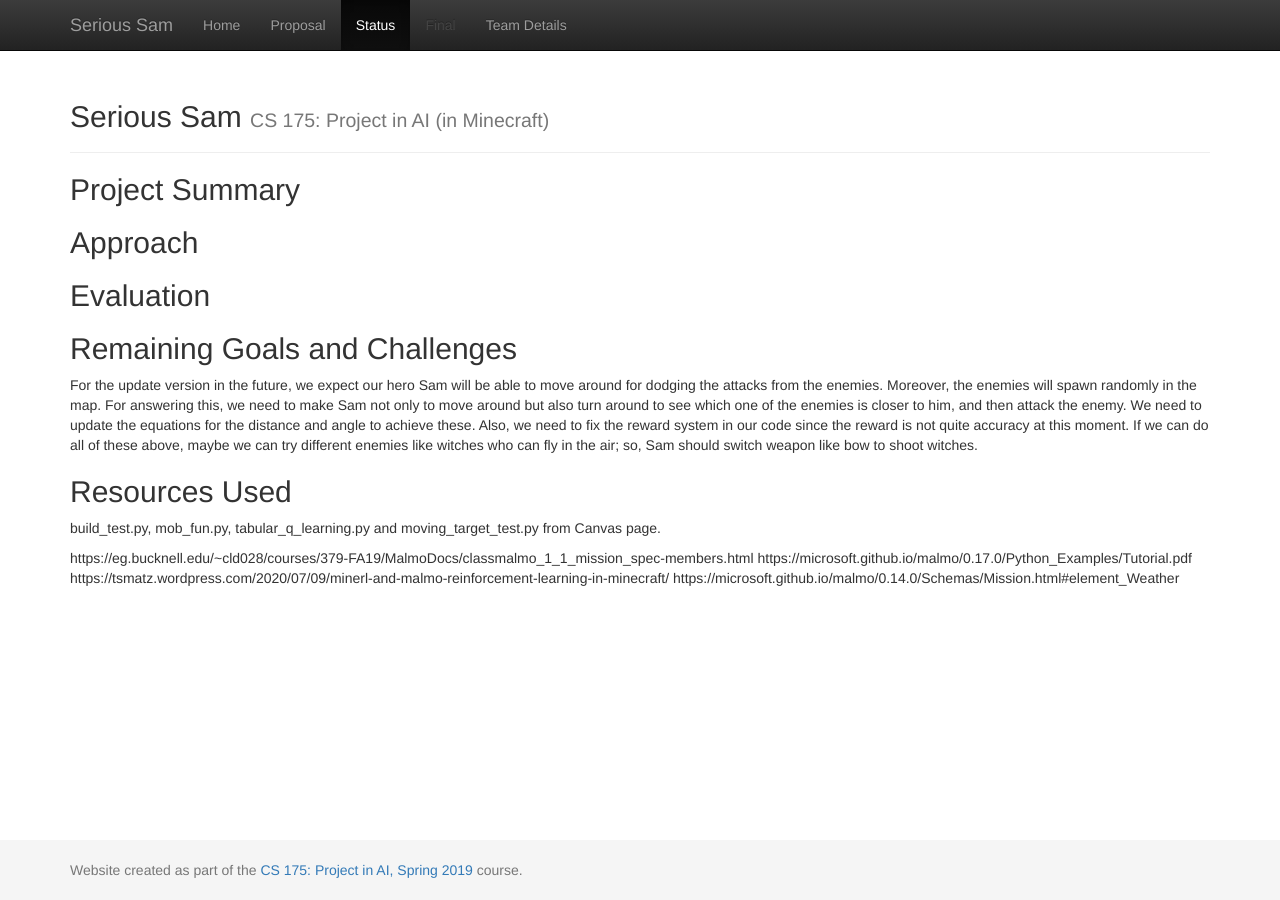
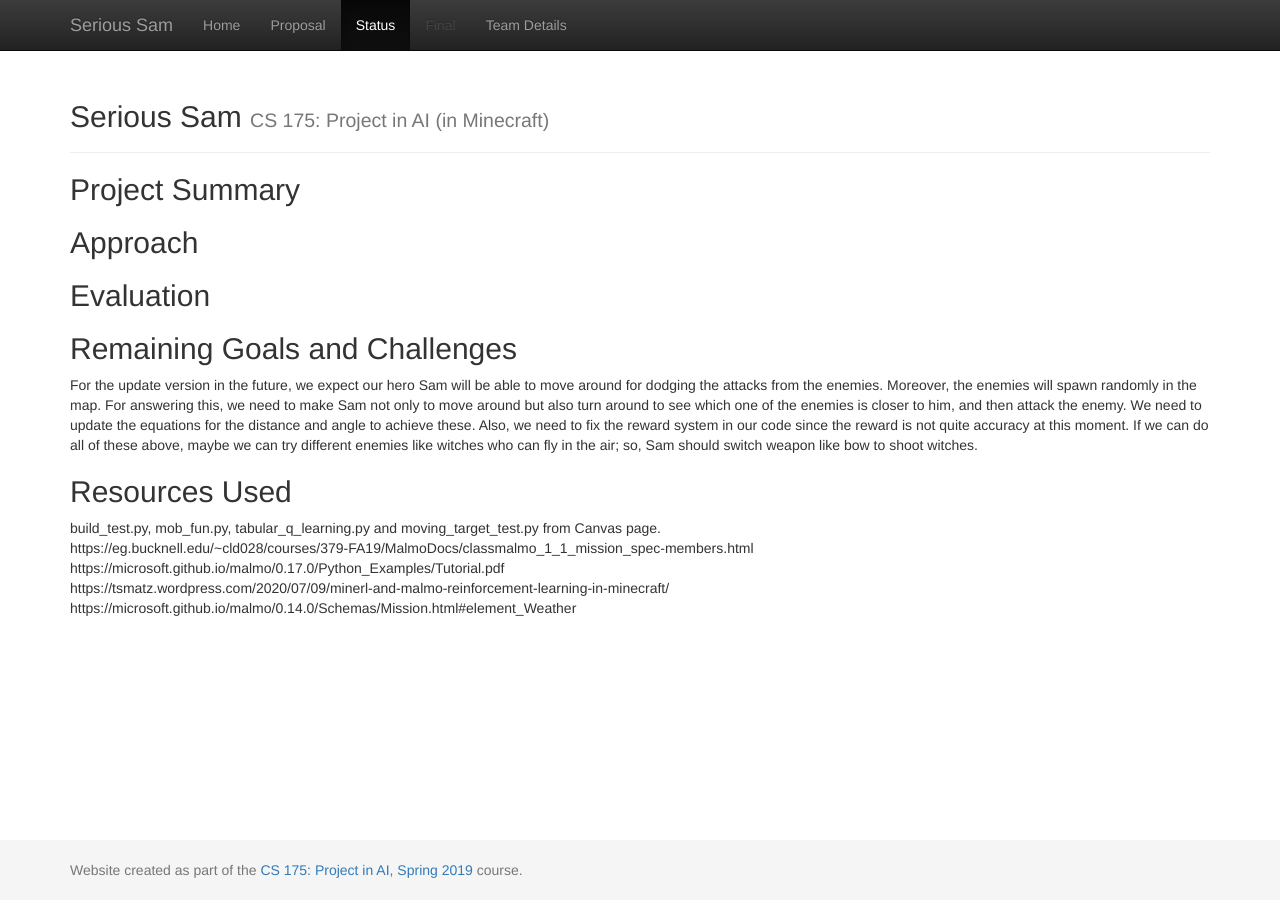
Before and after one commit to Superpanda35/Serious-Sam, a Jekyll site: the page built from docs/status.md, in a window 1280 px wide. Built offline with Jekyll 4.4.1, drawn with Linux system fonts in a browser that asks for light colours.

```diff
--- a/docs/status.md
+++ b/docs/status.md
@@ -23,9 +23,8 @@ If we can do all of these above, maybe we can try different enemies like witches
 
 ## Resources Used ##
 
-build_test.py, mob_fun.py, tabular_q_learning.py and moving_target_test.py from Canvas page.
-
-https://eg.bucknell.edu/~cld028/courses/379-FA19/MalmoDocs/classmalmo_1_1_mission_spec-members.html
-https://microsoft.github.io/malmo/0.17.0/Python_Examples/Tutorial.pdf
-https://tsmatz.wordpress.com/2020/07/09/minerl-and-malmo-reinforcement-learning-in-minecraft/
-https://microsoft.github.io/malmo/0.14.0/Schemas/Mission.html#element_Weather
+build_test.py, mob_fun.py, tabular_q_learning.py and moving_target_test.py from Canvas page. <br />
+https://eg.bucknell.edu/~cld028/courses/379-FA19/MalmoDocs/classmalmo_1_1_mission_spec-members.html <br />
+https://microsoft.github.io/malmo/0.17.0/Python_Examples/Tutorial.pdf <br />
+https://tsmatz.wordpress.com/2020/07/09/minerl-and-malmo-reinforcement-learning-in-minecraft/ <br />
+https://microsoft.github.io/malmo/0.14.0/Schemas/Mission.html#element_Weather <br />
```
